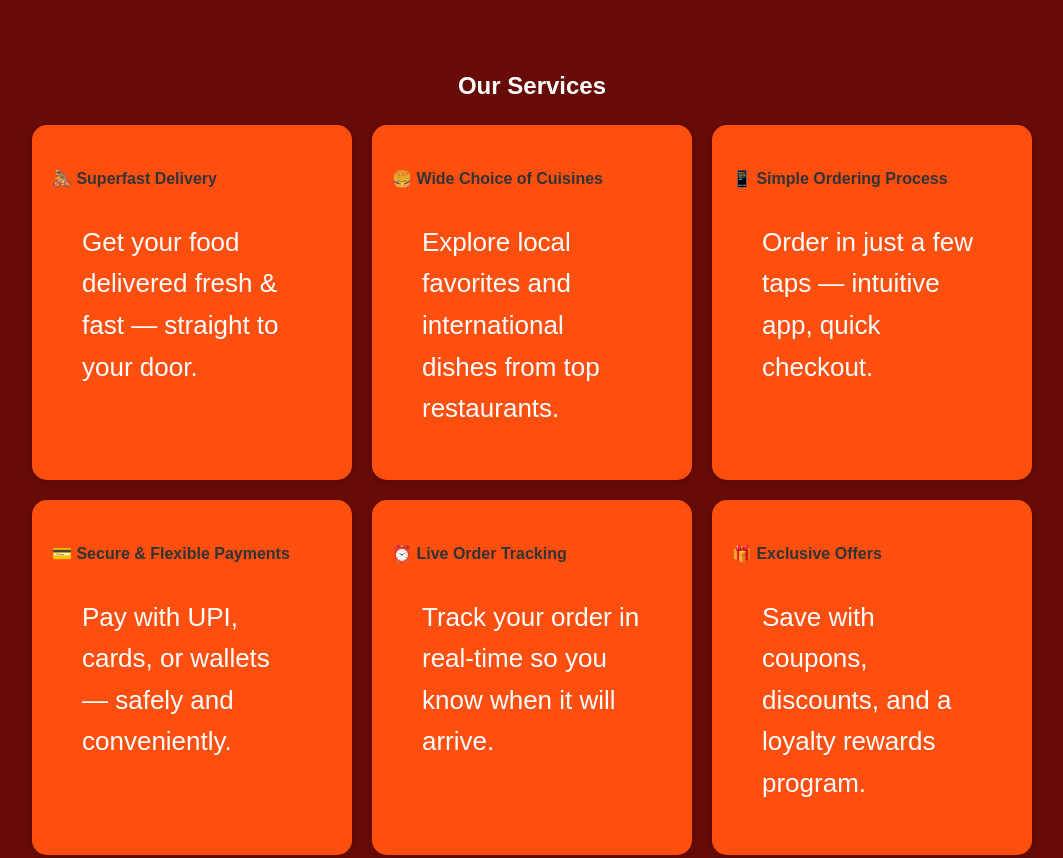
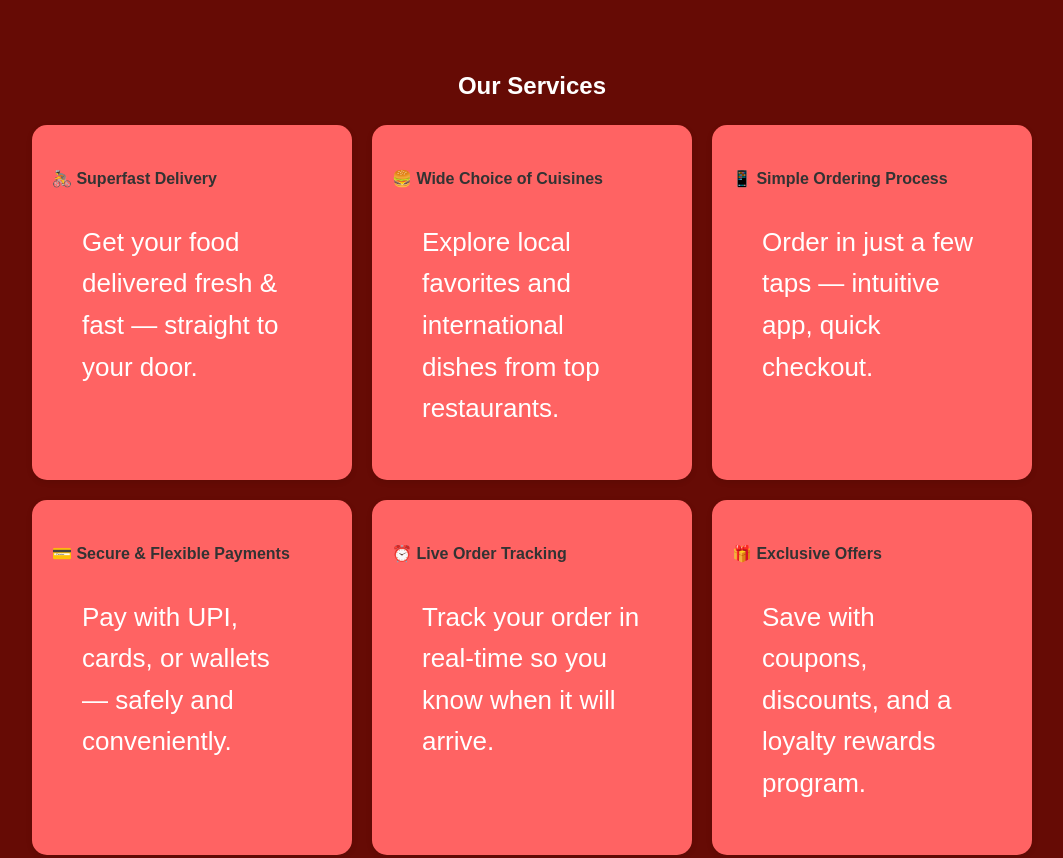
Before and after one commit to RohanShedage01/Get-Well-Foodz, a plain HTML site: page index.html in a window 1280 px wide. Shown: the part 1040-1898 px from the top of the page, without its empty margins (108-1171 px from the left). Drawn offline with Linux system fonts and the light colour scheme.

Commit message:
branding position change

```diff
--- a/CSS/style.css
+++ b/CSS/style.css
@@ -41,6 +41,7 @@ body{
 
 .branding-info{
     margin-top: 40px;
+    text-align: center;
 }
 
 p{
@@ -151,7 +152,7 @@ section {
 }
 
 .card {
-  background: #FF4F0F;
+  background: #FF6363;
   padding: 20px;
   border-radius: 15px;
   box-shadow: 0 2px 6px rgba(0,0,0,0.1);
```
